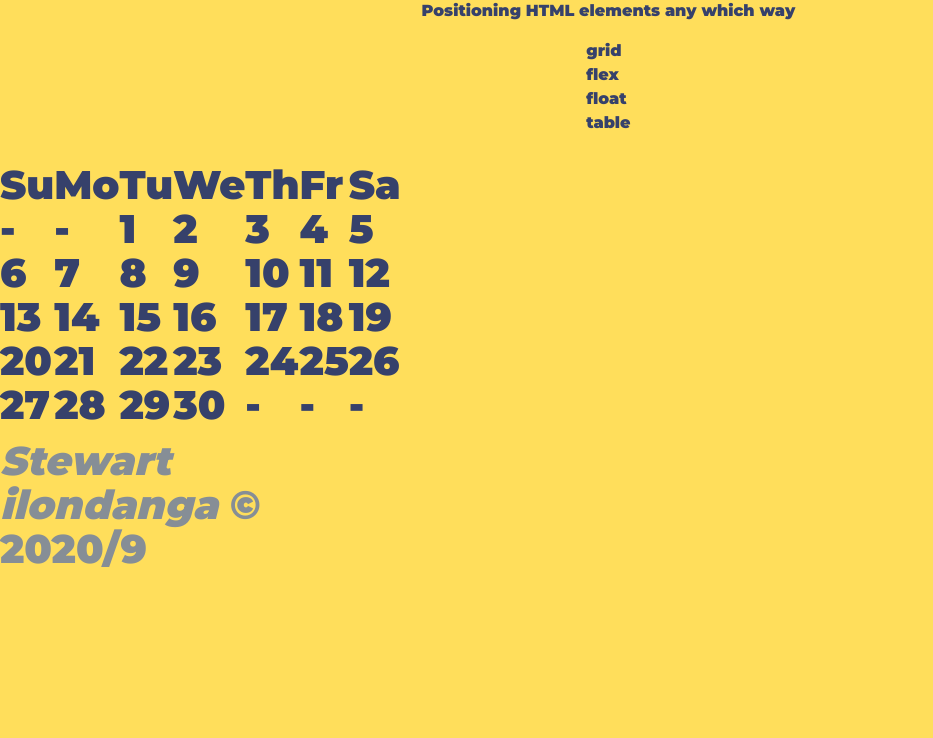
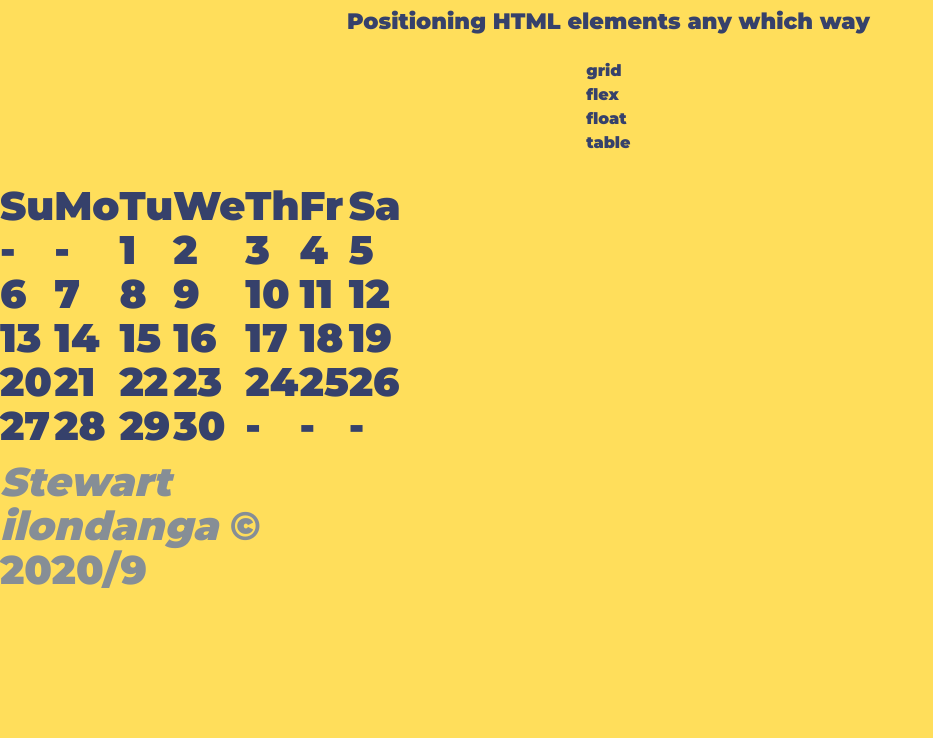
Before and after one commit to stewilondanga/library-shelf, a plain HTML site: page index.html in a window 1280 px wide. Shown: the part 91-829 px from the top of the page, without its empty margins (0-933 px from the left). Drawn offline with nearby package versions, Linux system fonts and the light colour scheme.

Commit message:
add css/styles.css

```diff
--- a/css/styles.css
+++ b/css/styles.css
@@ -46,11 +46,12 @@ body {
   text-transform: uppercase;
 }
 
-/*.container__intro p {
+.container__intro p {
   line-height: 2;
   font-size: 1.4rem;
 }
-table {
+
+/*table {
   transform: rotateZ(-90deg) perspective(500px) rotateX(2deg);
 }
 table tr td {
```
